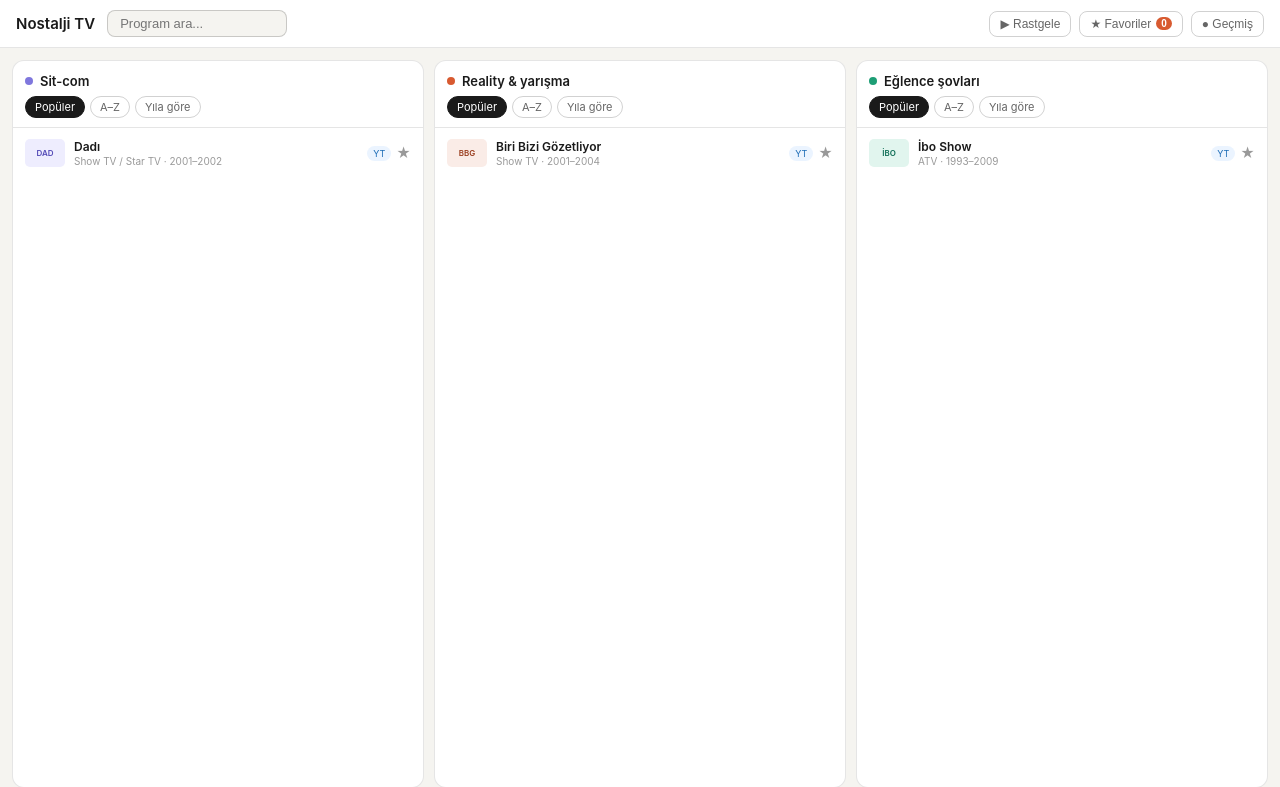
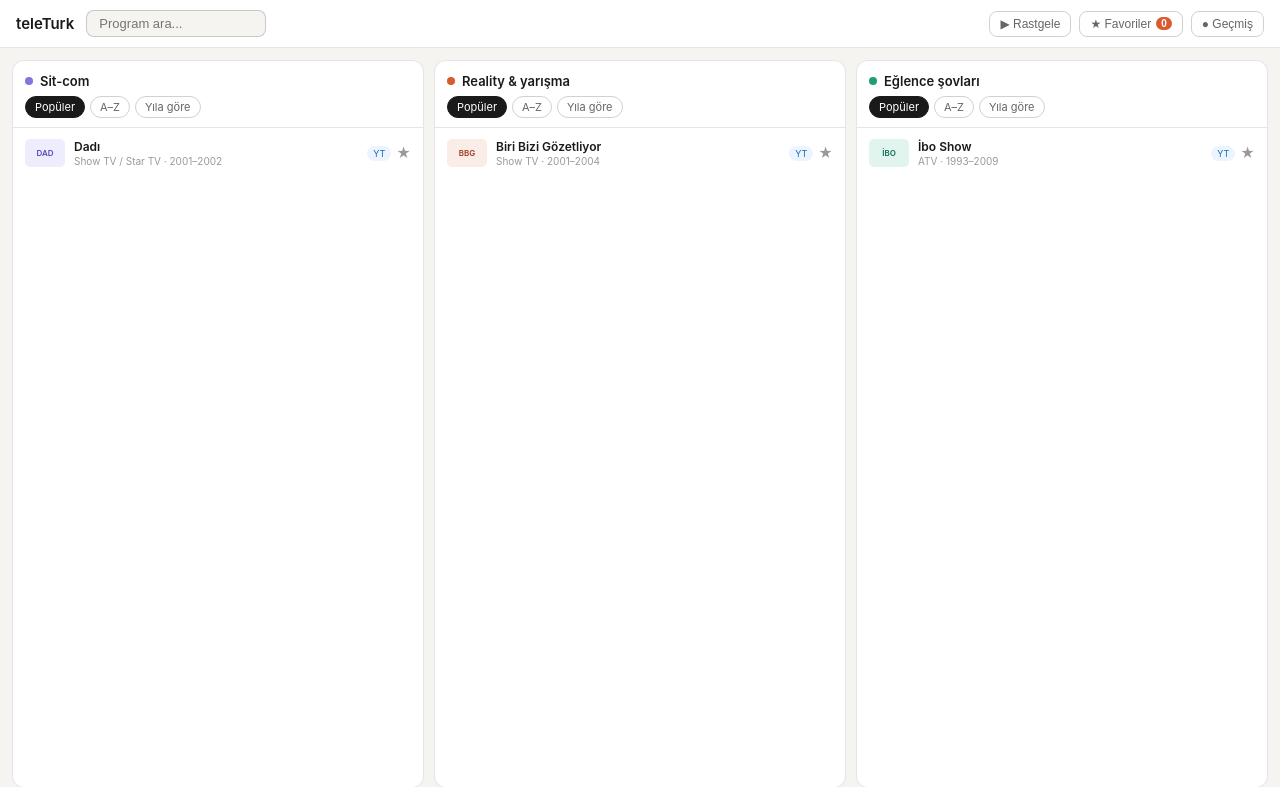
Before and after one commit to enchantrar/valetv, a Flask app: page / in a window 1280 px wide. Shown: the top 787 px of the page. Run offline with Flask 3, Linux system fonts and the light colour scheme.

Commit message:
Rebrand site title to teleTurk
Replace 'Nostalji TV' with 'teleTurk' in templates: update the default title and nav logo in templates/base.html and update the page title in templates/index.html to reflect the site rebranding.

```diff
--- a/templates/base.html
+++ b/templates/base.html
@@ -3,13 +3,13 @@
 <head>
   <meta charset="UTF-8">
   <meta name="viewport" content="width=device-width, initial-scale=1.0">
-  <title>{% block title %}Nostalji TV{% endblock %}</title>
+  <title>{% block title %}teleTurk{% endblock %}</title>
   <link rel="stylesheet" href="{{ url_for('static', filename='css/main.css') }}">
 </head>
 <body>
 
   <nav class="topbar">
-    <a href="/" class="logo">Nostalji TV</a>
+    <a href="/" class="logo">teleTurk</a>
     <input class="search" type="text" placeholder="Program ara..." id="search-input">
     <div class="topbar-right">
       <button class="icon-btn" id="btn-random">&#9654; Rastgele</button>
--- a/templates/index.html
+++ b/templates/index.html
@@ -1,5 +1,5 @@
 {% extends "base.html" %}
-{% block title %}Nostalji TV — 95–2005 Türk Televizyonu{% endblock %}
+{% block title %}teleTurk '(95–2005 Türk Televizyonu){% endblock %}
 
 {% block content %}
 <div class="stage">
```
